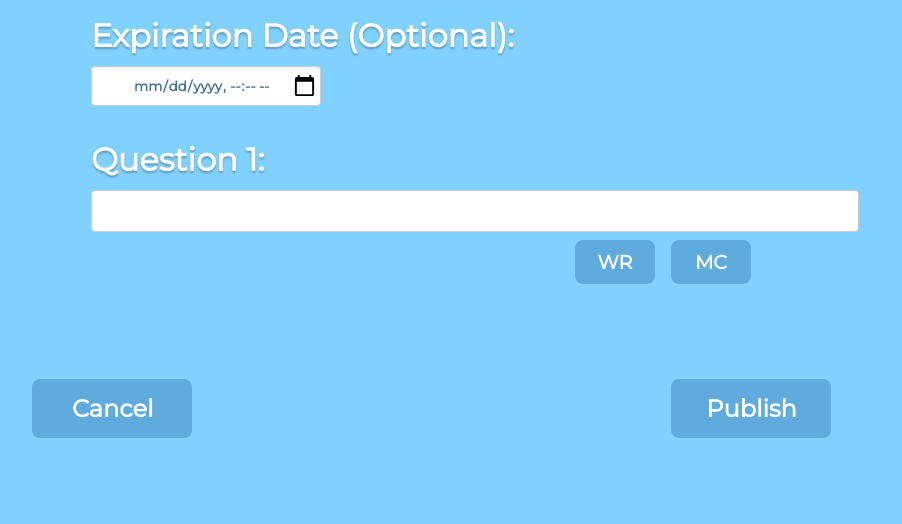
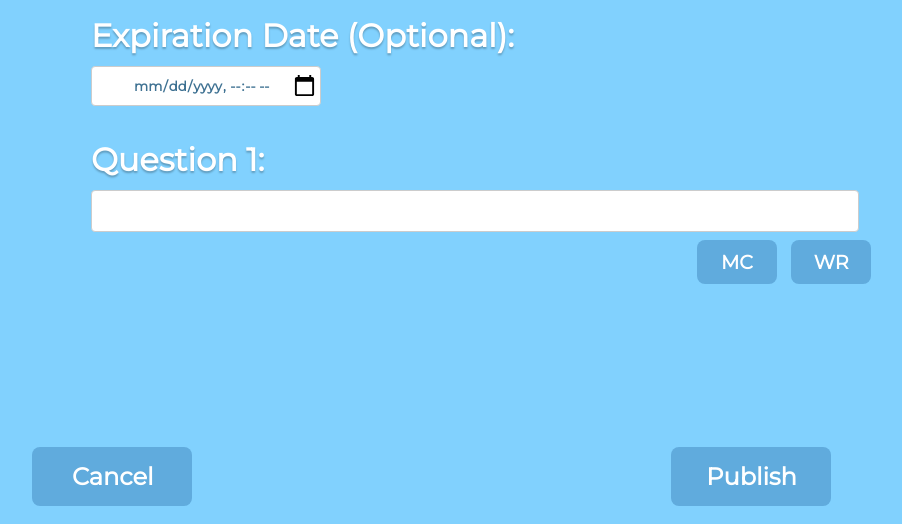
Before and after one commit to xlab-classes/cse442-spring2022-team-team-pentaneers, a Flask app: page /survey_editor in a window 1280 px wide. Shown: the part 685-1209 px from the top of the page, without its empty margins (209-1111 px from the left). Before the commit the page ends 1123 px from the top, so only its background shows below. Run offline with Flask 2, Linux system fonts and the light colour scheme; the visitor is signed in with stand-in values (Sample User, id 1); data that the repository does not hold is empty.

Commit message:
WR and MC button repositioning #82

```diff
--- a/static/Style.css
+++ b/static/Style.css
@@ -761,9 +761,12 @@ label{
 
 
 .button-mc{
-    display: block;
-    float: right;
-    margin-right: 20rem;
+    /* display: block; */
+    position: relative;
+    left: 70%;
+    /* float: right; */
+    /* margin-right: 20rem; */
+    margin-left: 10px;
     margin-bottom: 1rem;
     margin-top: 0.5rem;
     width: 80px;
@@ -801,9 +804,12 @@ label{
 
 
 .button-wr{
-    display: block;
-    float: right;
-    margin-right: 1rem;
+    /* display: block; */
+    /* float: right; */
+    position: relative;
+    left: 70%;
+    margin-left: 10px;
+    /* margin-right: 1rem; */
     margin-bottom: 1rem;
     margin-top: 0.5rem;
     width: 80px;
```
